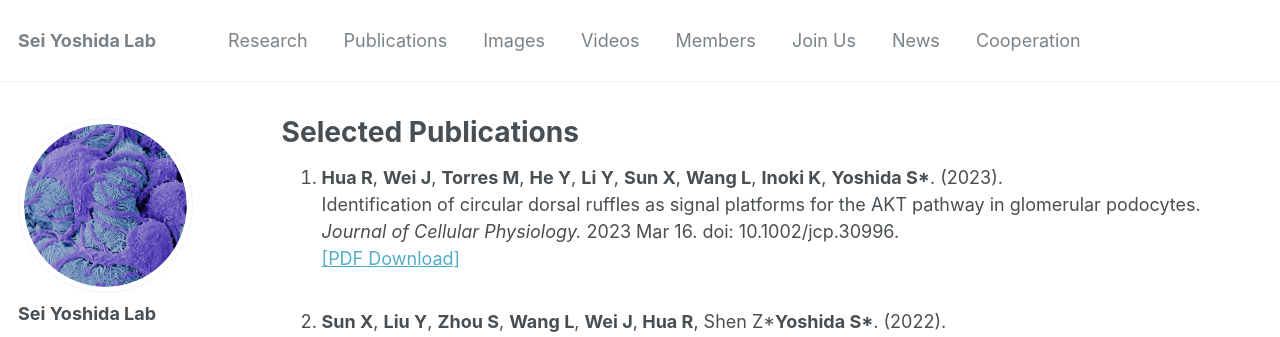
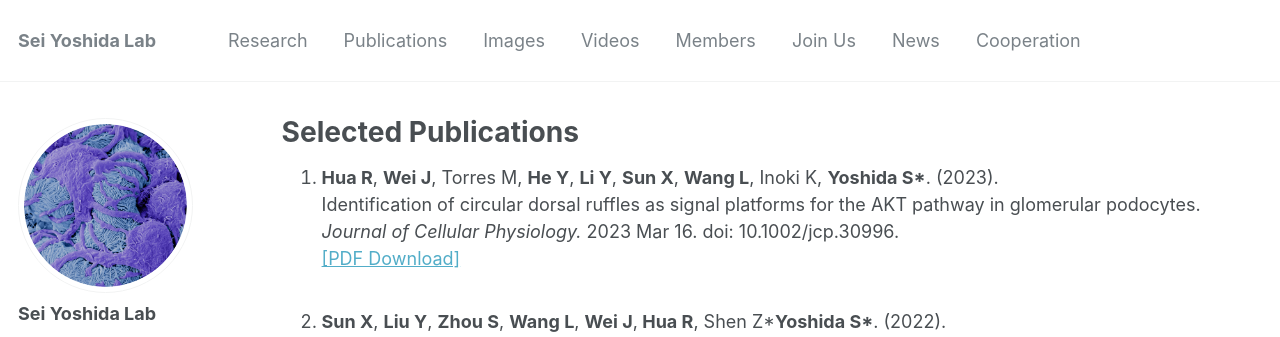
Before and after one commit to seiyoshida-lab/seiyoshida-lab.github.io, a Jekyll site: the page built from _pages/publications.md, in a window 1280 px wide and 900 px high. Shown: the top 337 px of the window. Built offline with Jekyll 4.4.1, drawn with Linux system fonts in a browser that asks for light colours; some web fonts are replaced.

```diff
--- a/_pages/publications.md
+++ b/_pages/publications.md
@@ -8,7 +8,7 @@ author_profile:
 
 <ul style="list-style-type: decimal;">
 
-  <li><B>Hua R</B>, <B>Wei J</B>, <B>Torres M</B>, <B>He Y</B>, <B>Li Y</B>, <B>Sun X</B>, <B>Wang L</B>, <B>Inoki K</B>, <B>Yoshida S*</B>. (2023).<br>
+  <li><B>Hua R</B>, <B>Wei J</B>, Torres M, <B>He Y</B>, <B>Li Y</B>, <B>Sun X</B>, <B>Wang L</B>, Inoki K, <B>Yoshida S*</B>. (2023).<br>
  Identification of circular dorsal ruffles as signal platforms for the AKT pathway in glomerular podocytes. <br>
  <i>Journal of Cellular Physiology. </i>2023 Mar 16. doi: 10.1002/jcp.30996.<br>
    <a href="../files/2023 JCP.pdf">[PDF Download]</a><br><br></li>
```
